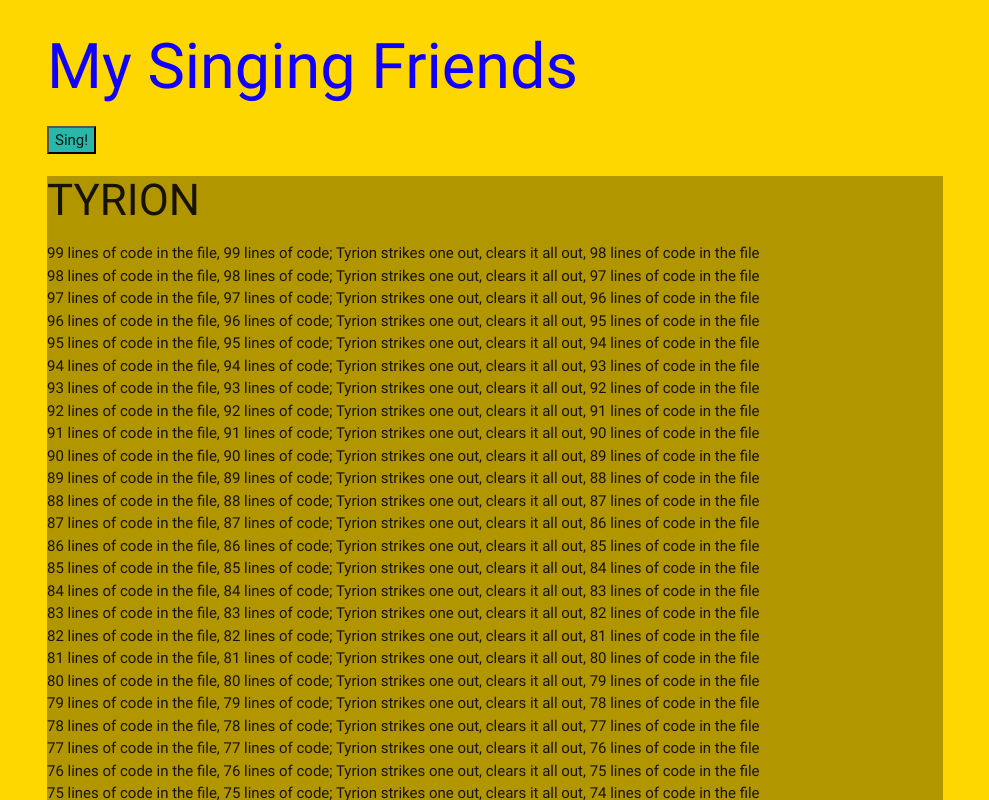
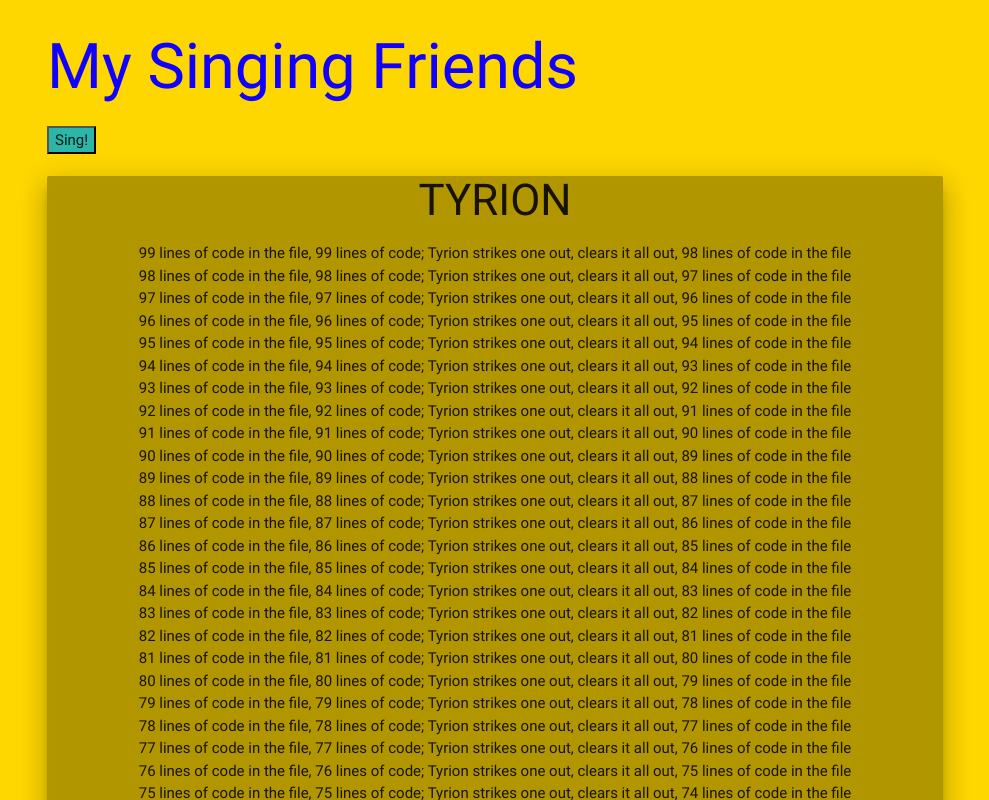
Before and after one commit to AUnderwood9/99LinesOfCode, a website: page index.html in a window 1280 px wide. Both pictures are taken after a click on the button "Sing!". Shown: the top 800 px of the page, without its empty margins (145-1134 px from the left). Drawn offline with nearby package versions, Linux system fonts and the light colour scheme.

Commit message:
Added some materialize classes to elements

```diff
--- a/index.html
+++ b/index.html
@@ -14,7 +14,7 @@
         <h1> My Singing Friends</h1>
         <button id="sing">Sing!</button>
         <div id="displayContent">
-
+            <h1>PlaceHolder</h1>
         </div>
     </div>
 
--- a/index.js
+++ b/index.js
@@ -1,12 +1,15 @@
 let myFriends = ["Tyrion", "Tyler Durden", "Dragonborn", "Joshua Graham", "Jon Snow"];
-let singingButton = document.getElementById("sing");
+const singingButton = document.getElementById("sing");
 let lyricArray = [];
 let containerDiv = document.getElementsByClassName("container");
 let mainDiv = document.getElementById("displayContent");
 
-let createElement = function(nodeToAppend, elementType, contentToAppend) {
+let createElement = function(nodeToAppend, elementType, contentToAppend, elementClass = null) {
     let nodeToAdd = document.createElement(elementType);
     let nodeText = document.createTextNode(contentToAppend);
+    if(elementClass != null){
+
+    }
 
     nodeToAdd.appendChild(nodeText);
     nodeToAppend.appendChild(nodeToAdd);
@@ -16,11 +19,23 @@ let createNodeAndClass = function(elementType, contentToAppend, elementClass) {
     let nodeToAdd = document.createElement(elementType);
     let nodeHeader = document.createElement("h3");
     let nodeText = document.createTextNode(contentToAppend);
-    nodeToAdd.className = elementClass;
+    elementClass.forEach((item)=> {
+        nodeToAdd.className += `${item} `;
+        console.log(item);
+        console.log(nodeToAdd.className);
+    });
+
+    console.log(nodeToAdd.className);
 
     nodeHeader.appendChild(nodeText);
     nodeToAdd.appendChild(nodeHeader);
     mainDiv.appendChild(nodeToAdd);
+}
+
+let eraseAllChildNodes = (nodeToClean) => {
+    while (nodeToClean.firstChild) {
+        nodeToClean.removeChild(nodeToClean.firstChild);
+    }
 }
 
 myFriends.forEach(function(item){
@@ -47,24 +62,24 @@ myFriends.forEach(function(item){
 document.addEventListener('DOMContentLoaded', function (){
 
     singingButton.addEventListener("click", () => {
-        if(window.getComputedStyle(mainDiv).display === "none"){
-            mainDiv.style.display = "inline";
 
+        //Delete Placeholder
+        if(mainDiv.children.length === 1){
+            eraseAllChildNodes(mainDiv);
+        }
+
+        if(mainDiv.children.length === 0){
             for(item in lyricArray){
-                createNodeAndClass("div", lyricArray[item]["friendName"], "friend");
+                createNodeAndClass("div", lyricArray[item]["friendName"], ["friend","card", "z-depth-5", "center-align"]);
                 let divFriendNames = document.getElementsByClassName("friend");
                 for(item2 in lyricArray[item]["friendLyric"]){
                     createElement(divFriendNames[item], "p", lyricArray[item]["friendLyric"][item2]);
                 }
             }
         }else{
-            mainDiv.style.display = "none";
-            /*
-            while (mainDiv.firstChild) {
-                mainDiv.removeChild(mainDiv.firstChild);
-            }*/
+
+            eraseAllChildNodes(mainDiv);
         }
-
     });
 
 });
--- a/resources/styles/style.scss
+++ b/resources/styles/style.scss
@@ -19,8 +19,4 @@ body{
             @include text_uppercase();
         }
     }
-
-    #displayContent{
-        display: none;
-    }
 }
```
Also changed, not shown: resources/styles/style.css, 1 other file.
